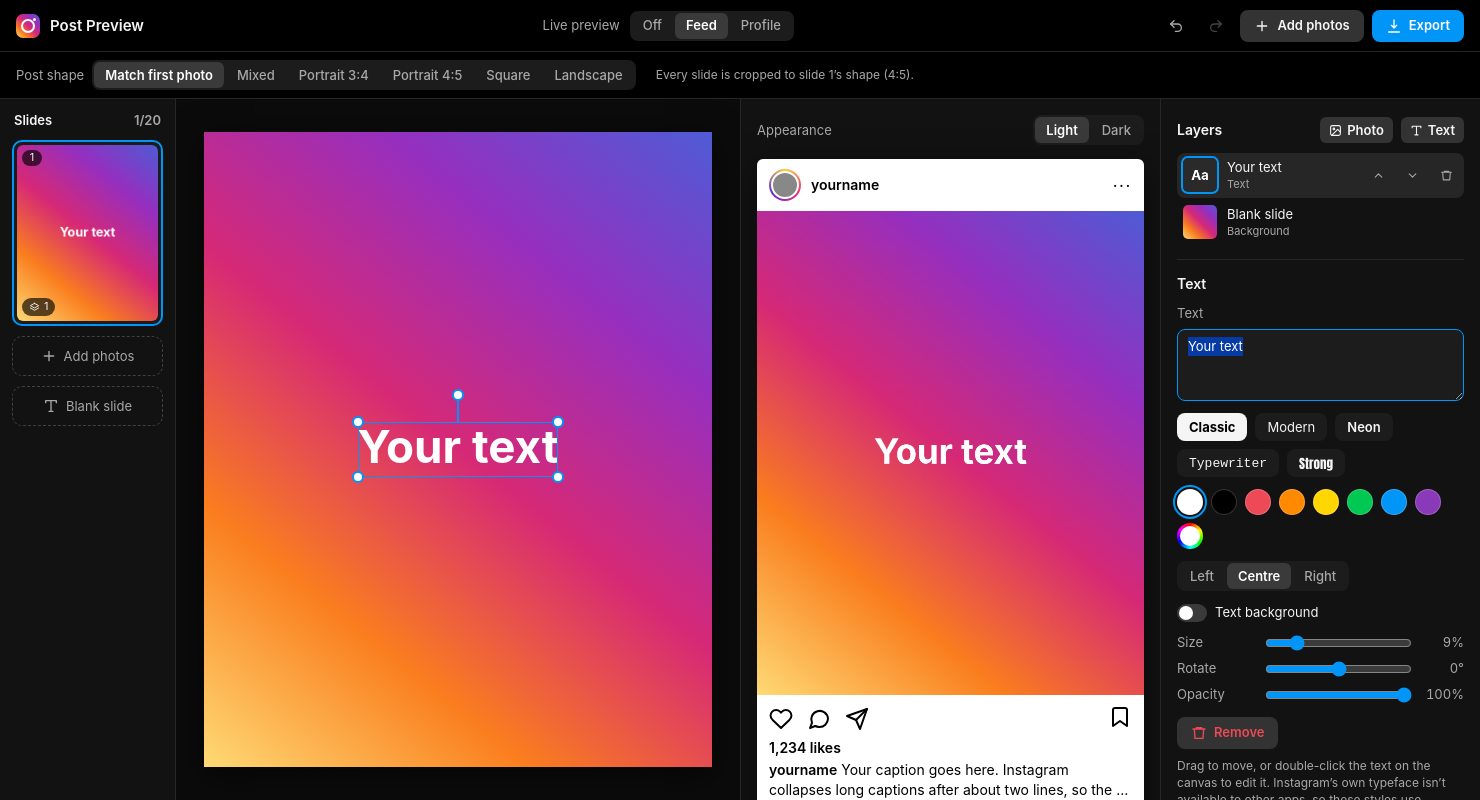
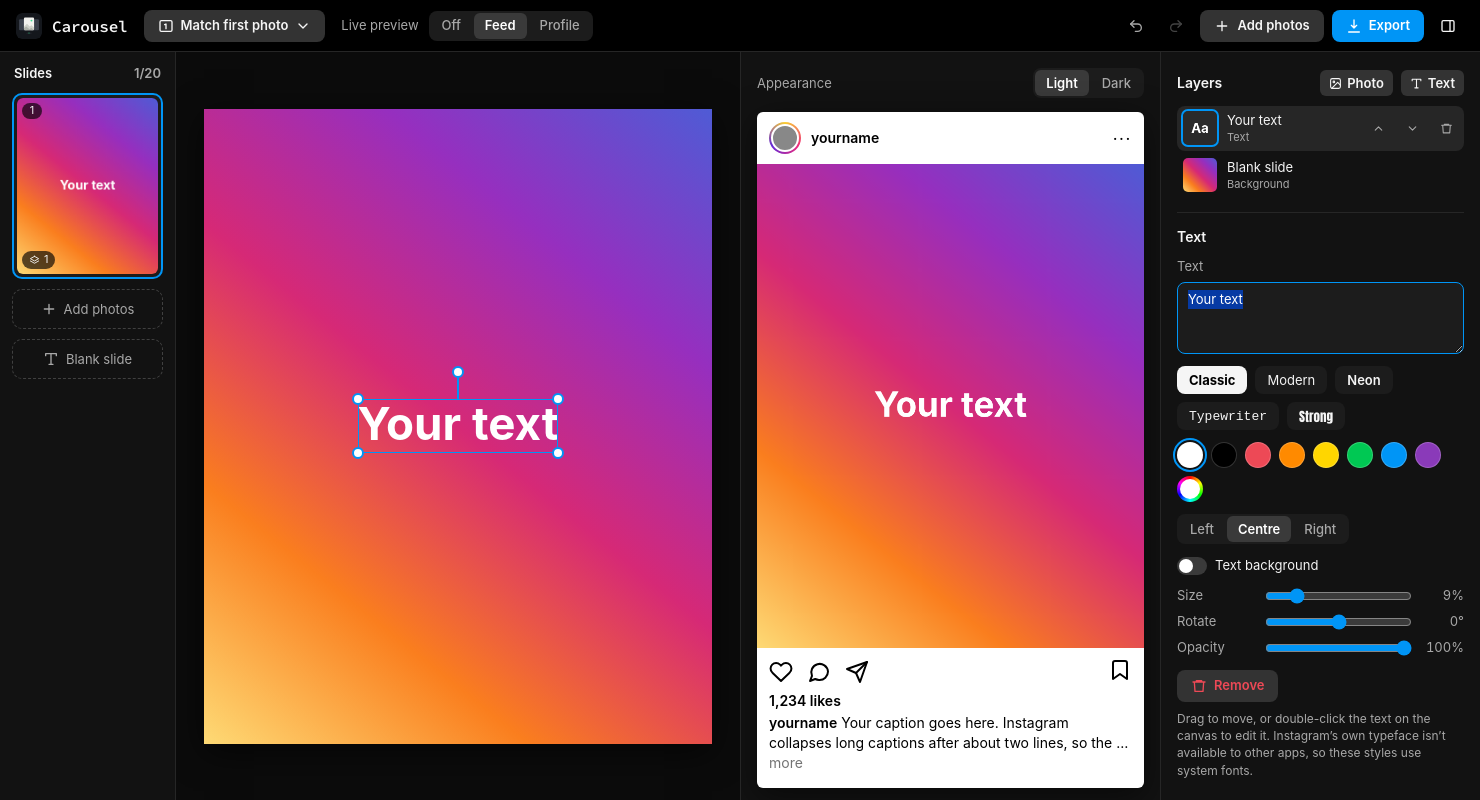
Before and after one commit to willjmsgit/Carousel, an Electron app: page renderer/index.html in a window 1480 px wide. Both pictures are taken after a click on the button "Blank slide". Drawn offline with Linux system fonts and the light colour scheme.

Commit message:
new icon and logo

```diff
--- a/main.js
+++ b/main.js
@@ -12,6 +12,7 @@ function createWindow() {
     minHeight: 700,
     backgroundColor: '#000000',
     autoHideMenuBar: true,
+    icon: path.join(__dirname, 'renderer', 'icon.png'),
     webPreferences: {
       preload: path.join(__dirname, 'preload.js'),
       contextIsolation: true,
--- a/renderer/app.js
+++ b/renderer/app.js
@@ -29,6 +29,14 @@
     comment: '<path d="M21 11.5a8.4 8.4 0 0 1-9 8.4 8.5 8.5 0 0 1-3.8-.9L3 21l2-5.2A8.4 8.4 0 1 1 21 11.5z"/>',
     send: '<path d="m22 2-7 20-4-9-9-4 20-7z"/><path d="M22 2 11 13"/>',
     type: '<path d="M4 7V4h16v3M9 20h6M12 4v16"/>',
+    sidebar: '<rect x="3" y="4" width="18" height="16" rx="2"/><path d="M15 4v16"/>',
+    check: '<path d="m5 12 5 5 9-10"/>',
+    shFirst: '<rect x="3" y="4" width="18" height="16" rx="2"/><path d="m10 10 2-1v7"/>',
+    shMixed: '<rect x="2.5" y="4" width="8" height="16" rx="1.5"/><rect x="13.5" y="4" width="8" height="8" rx="1.5"/><rect x="13.5" y="14" width="8" height="6" rx="1.5"/>',
+    sh34: '<rect x="6" y="4" width="12" height="16" rx="2"/>',
+    sh45: '<rect x="4.8" y="3" width="14.4" height="18" rx="2"/>',
+    sh11: '<rect x="4" y="4" width="16" height="16" rx="2"/>',
+    sh191: '<rect x="2" y="6.5" width="20" height="11" rx="2"/>',
     bookmark: '<path d="m19 21-7-5-7 5V5a2 2 0 0 1 2-2h10a2 2 0 0 1 2 2z"/>',
   };
   const ic = (n) => `<svg class="ic" viewBox="0 0 24 24" fill="none" stroke="currentColor" stroke-width="2" stroke-linecap="round" stroke-linejoin="round" aria-hidden="true">${ICONS[n]}</svg>`;
@@ -88,6 +96,8 @@
     slides: [], // [{ id, asset, rot, flip, zoom, panX, panY, fit, bg, adj, layers: [{ id, asset, cx, cy, w, rot, flip, opacity }] }]
     sel: 0,
     layer: null, // selected layer id on the selected slide; null = the background photo
+    panel: true, // right sidebar (layers + adjustments) visible
+    shapeMenu: false,
     preview: 'feed', // off | feed | grid: live preview beside the editor
     ratio: 'auto',
     mode: 'match',
@@ -165,7 +175,7 @@
   }
 
   const makeText = (x = 0.5, y = 0.5) => ({ id: ++uid, kind: 'text', text: 'Your text', style: 'classic', color: '#ffffff', size: 0.09, align: 'center', fill: false, cx: x, cy: y, rot: 0, opacity: 1 });
-  function focusText() { const t = $('#panel textarea'); if (t) { t.focus(); t.select(); } }
+  function focusText() { if (!state.panel) setPanel(true); const t = $('#panel textarea'); if (t) { t.focus(); t.select(); } }
   function addTextLayer() {
     const s = cur();
     if (!s) return;
@@ -439,27 +449,53 @@
     return d;
   }
 
+  const SHAPES = [['first', 'Match first photo', 'shFirst'], ['mixed', 'Mixed', 'shMixed'], ['3:4', '3:4', 'sh34'], ['4:5', '4:5', 'sh45'], ['1:1', 'Square', 'sh11'], ['1.91:1', 'Landscape', 'sh191']];
+
   function renderBar() {
-    const b = $('#bar');
-    b.innerHTML = '';
-    b.hidden = !state.slides.length;
-    if (!state.slides.length) return;
+    const wrap = $('#shapeWrap'), btn = $('#shapeBtn'), menu = $('#shapeMenu');
+    wrap.hidden = !state.slides.length;
+    menu.innerHTML = '';
+    if (!state.slides.length) { state.shapeMenu = false; menu.hidden = true; return; }
     const val = state.ratio !== 'auto' ? state.ratio : state.mode === 'mixed' ? 'mixed' : 'first';
-    const g1 = el('div', 'grp');
-    g1.append(txt('span', 'muted', 'Post shape'), seg([['first', 'Match first photo'], ['mixed', 'Mixed'], ['3:4', 'Portrait 3:4'], ['4:5', 'Portrait 4:5'], ['1:1', 'Square'], ['1.91:1', 'Landscape']], val, (v) => {
-      if (v === 'first') { state.ratio = 'auto'; state.mode = 'match'; }
-      else if (v === 'mixed') { state.ratio = 'auto'; state.mode = 'mixed'; }
-      else state.ratio = v;
-      renderAll();
-    }));
+    const now = SHAPES.find((x) => x[0] === val);
+    btn.innerHTML = `${ic(now[2])}<span>${now[1]}</span>${ic('down')}`;
+    btn.title = 'Post shape';
+    btn.setAttribute('aria-label', `Post shape: ${now[1]}`);
+    btn.setAttribute('aria-expanded', String(state.shapeMenu));
+    menu.hidden = !state.shapeMenu;
+    SHAPES.forEach(([v, label, icon]) => {
+      const on = v === val;
+      const it = button('menu-item' + (on ? ' on' : ''), `${ic(icon)}<span>${label}</span>${on ? ic('check') : ''}`, null, () => {
+        if (v === 'first') { state.ratio = 'auto'; state.mode = 'match'; }
+        else if (v === 'mixed') { state.ratio = 'auto'; state.mode = 'mixed'; }
+        else state.ratio = v;
+        state.shapeMenu = false;
+        renderAll();
+      });
+      it.setAttribute('role', 'menuitemradio');
+      it.setAttribute('aria-checked', String(on));
+      menu.append(it);
+    });
     const ar = frameInfo().frameAR;
     const names = [[3 / 4, '3:4'], [4 / 5, '4:5'], [1, '1:1'], [1.91, '1.91:1']];
     const hit = names.find(([v]) => Math.abs(v - ar) < 0.01);
     const nm = hit ? hit[1] : `${ar.toFixed(2)}:1`;
     const hint = val === 'mixed' ? 'Each slide keeps its own shape (3:4 to 1.91:1 only). The tallest sets the frame; shorter ones get bars.'
       : val === 'first' ? `Every slide is cropped to slide 1’s shape (${nm}).` : `Every slide is cropped to ${nm}.`;
-    const g2 = txt('span', 'muted hint', hint);
-    b.append(g1, g2, el('span', 'spacer'));
+    menu.append(txt('p', 'menu-note', hint));
+  }
+
+  function setShapeMenu(open) { state.shapeMenu = open; renderBar(); }
+
+  function setPanel(open) {
+    state.panel = open;
+    $('#panel').hidden = !open;
+    $('main').classList.toggle('no-panel', !open);
+    const b = $('#togglePanel');
+    b.setAttribute('aria-pressed', String(open));
+    b.title = (open ? 'Hide sidebar' : 'Show sidebar') + ' (Ctrl+\\)';
+    b.setAttribute('aria-label', open ? 'Hide sidebar' : 'Show sidebar');
+    try { localStorage.setItem('carousel.panel', open ? '1' : '0'); } catch (e) { /* storage unavailable */ }
   }
 
   // ----- slide rail -----
@@ -831,7 +867,7 @@
     const total = 9;
     gridTiles = [];
     const host = el('div', `profile ${state.theme}`);
-    const hd = el('div', 'p-head', `<div class="av"><i></i></div><div><div class="un"></div><div class="stats"><span><b>${list.length}</b> posts</span><span><b>1,234</b> followers</span><span><b>321</b> following</span></div></div>`);
+    const hd = el('div', 'p-head', `<div class="av"><i></i></div><div><div class="un"></div><div class="stats"><span><b>${list.length}</b> posts</span><span><b>0</b> followers</span><span><b>0</b> following</span></div></div>`);
     hd.querySelector('.un').textContent = state.username || 'yourname';
     const grid = el('div', 'grid');
     const tw = 300, th = Math.round(300 / tileAR);
@@ -1227,6 +1263,13 @@
   $('#redo').onclick = redo;
   $('#add').onclick = () => $('#file').click();
   $('#export').onclick = openExport;
+  $('#togglePanel').innerHTML = ic('sidebar');
+  $('#togglePanel').onclick = () => setPanel(!state.panel);
+  $('#shapeBtn').onclick = () => setShapeMenu(!state.shapeMenu);
+  document.addEventListener('pointerdown', (e) => { if (state.shapeMenu && !$('#shapeWrap').contains(e.target)) setShapeMenu(false); });
+  let savedPanel = '1';
+  try { savedPanel = localStorage.getItem('carousel.panel') || '1'; } catch (e) { /* storage unavailable */ }
+  setPanel(savedPanel !== '0');
   $('#file').onchange = (e) => { addFiles(e.target.files); e.target.value = ''; };
   $('#fileLayer').onchange = (e) => { addLayerFiles(e.target.files); e.target.value = ''; };
   document.querySelectorAll('#views button').forEach((b) => (b.onclick = () => { state.preview = b.dataset.view; renderStage(); updateTop(); }));
@@ -1295,6 +1338,8 @@
 
   window.addEventListener('keydown', (e) => {
     if (!$('#modal').hidden) { if (e.key === 'Escape') closeModal(); return; }
+    if (state.shapeMenu && e.key === 'Escape') { setShapeMenu(false); $('#shapeBtn').focus(); return; }
+    if ((e.ctrlKey || e.metaKey) && e.key === '\\') { e.preventDefault(); return setPanel(!state.panel); }
     const t = document.activeElement;
     const typing = t && (t.tagName === 'TEXTAREA' || (t.tagName === 'INPUT' && t.type === 'text'));
     const mod = e.ctrlKey || e.metaKey;
--- a/renderer/index.html
+++ b/renderer/index.html
@@ -4,12 +4,17 @@
   <meta charset="utf-8" />
   <meta http-equiv="Content-Security-Policy" content="default-src 'self'; img-src 'self' blob: data:; style-src 'self' 'unsafe-inline'; script-src 'self'" />
   <meta name="viewport" content="width=device-width, initial-scale=1" />
-  <title>IG Post Preview</title>
+  <title>Carousel</title>
+  <link rel="icon" href="icon.png" />
   <link rel="stylesheet" href="styles.css" />
 </head>
 <body>
   <header class="top">
-    <div class="brand"><span class="logo" aria-hidden="true"></span><span class="wordmark">Post Preview</span></div>
+    <div class="brand"><img class="logo" src="icon.svg" alt="" /><span class="wordmark">Carousel</span></div>
+    <div id="shapeWrap" class="menu-wrap" hidden>
+      <button type="button" id="shapeBtn" class="btn" aria-haspopup="menu"></button>
+      <div id="shapeMenu" class="menu" role="menu" hidden></div>
+    </div>
     <div class="views"><span class="muted">Live preview</span>
       <nav id="views" class="seg" aria-label="Live preview">
         <button type="button" data-view="off">Off</button>
@@ -22,10 +27,9 @@
       <button type="button" id="redo" class="icon-btn" title="Redo (Ctrl+Shift+Z)" aria-label="Redo"></button>
       <button type="button" id="add" class="btn"></button>
       <button type="button" id="export" class="btn primary"></button>
+      <button type="button" id="togglePanel" class="icon-btn"></button>
     </div>
   </header>
-
-  <div id="bar" class="bar" hidden></div>
 
   <main>
     <aside id="strip" class="strip" aria-label="Slides"></aside>
--- a/renderer/styles.css
+++ b/renderer/styles.css
@@ -1,3 +1,4 @@
+@font-face { font-family: "Source Code Pro"; font-weight: 600; font-style: normal; font-display: swap; src: url("fonts/source-code-pro-latin-600-normal.woff2") format("woff2"); }
 /* Instagram's dark theme: neutral blacks, white text, one blue accent. System font, like Instagram's own UI. */
 :root {
   --bg: #000; --work: #0b0b0b; --surface: #121212; --raised: #1c1c1c; --hover: #262626; --press: #333; --line: #262626;
@@ -18,12 +19,10 @@ h2, h3 { margin: 0; font-weight: 600; }
 
 /* top bar */
 .top { display: flex; align-items: center; gap: 16px; height: 52px; padding: 0 16px; background: var(--bg); border-bottom: 1px solid var(--line); flex: none; }
-.brand { display: flex; align-items: center; gap: 10px; width: 160px; }
-.logo { width: 24px; height: 24px; border-radius: 7px; background: var(--ig); position: relative; flex: none; }
-.logo::before { content: ""; position: absolute; inset: 5px; border: 2px solid #fff; border-radius: 50%; }
-.logo::after { content: ""; position: absolute; top: 4px; right: 4px; width: 3px; height: 3px; border-radius: 50%; background: #fff; }
-.wordmark { font-weight: 600; font-size: 15px; }
-.views { margin: 0 auto; display: flex; align-items: center; gap: 10px; }
+.brand { display: flex; align-items: center; gap: 10px; }
+.logo { width: 26px; height: 26px; flex: none; border-radius: 6px; }
+.wordmark { font: 600 16px/1 "Source Code Pro", ui-monospace, Consolas, "DejaVu Sans Mono", monospace; letter-spacing: -.01em; }
+.views { margin: 0 auto 0 0; display: flex; align-items: center; gap: 10px; }
 .top-actions { display: flex; align-items: center; gap: 8px; }
 
 /* controls */
@@ -38,6 +37,7 @@ button { font: inherit; color: inherit; }
 .btn:disabled, .icon-btn:disabled, .seg button:disabled { opacity: .4; cursor: default; }
 .icon-btn { width: 32px; height: 32px; display: grid; place-items: center; background: none; border: 0; border-radius: 8px; color: var(--muted); }
 .icon-btn:hover:not(:disabled) { background: var(--raised); color: var(--text); }
+.icon-btn[aria-pressed="true"] { color: var(--text); }
 .seg { display: inline-flex; padding: 2px; gap: 2px; background: var(--raised); border-radius: 8px; max-width: 100%; }
 .seg button { height: 26px; padding: 0 11px; background: none; border: 0; border-radius: 6px; color: var(--muted); white-space: nowrap; font-weight: 500; }
 .seg button:hover:not(:disabled) { color: var(--text); }
@@ -60,12 +60,19 @@ input[type=color] { width: 26px; height: 26px; padding: 3px; border: 0; border-r
 input[type=color]::-webkit-color-swatch-wrapper { padding: 0; }
 input[type=color]::-webkit-color-swatch { border: 0; border-radius: 50%; }
 
-/* post shape bar */
-.bar { display: flex; align-items: center; flex-wrap: wrap; gap: 6px 20px; padding: 8px 16px; background: var(--bg); border-bottom: 1px solid var(--line); flex: none; }
-.bar .grp { display: flex; align-items: center; gap: 8px; }
-.bar .hint { max-width: 460px; font-size: 12px; }
+/* post shape menu */
+.menu-wrap { position: relative; }
+.menu { position: absolute; top: calc(100% + 6px); left: 0; z-index: 15; width: 252px; padding: 6px; background: var(--raised); border: 1px solid var(--press); border-radius: 10px; box-shadow: 0 12px 32px rgba(0,0,0,.6); }
+.menu-item { display: flex; align-items: center; gap: 10px; width: 100%; height: 34px; padding: 0 10px; background: none; border: 0; border-radius: 7px; color: var(--text); text-align: left; cursor: pointer; }
+.menu-item span { flex: 1; }
+.menu-item:hover { background: var(--hover); }
+.menu-item.on { font-weight: 600; }
+.menu-item .ic { width: 18px; height: 18px; color: var(--muted); }
+.menu-item.on .ic { color: var(--text); }
+.menu-note { margin: 6px 6px 4px; padding-top: 8px; border-top: 1px solid var(--press); color: var(--muted); font-size: 12px; }
 
 main { flex: 1; display: grid; grid-template-columns: 176px minmax(0, 1fr) 320px; min-height: 0; }
+main.no-panel { grid-template-columns: 176px minmax(0, 1fr); }
 
 /* slide rail */
 .strip { overflow-y: auto; padding: 12px; display: flex; flex-direction: column; gap: 10px; background: var(--surface); border-right: 1px solid var(--line); }
```
Also changed, not shown: package.json (+5 -4 lines), build/icon.ico (added), build/icon.png (added), renderer/fonts/source-code-pro-latin-600-normal.woff2 (added), renderer/icon.png (added), renderer/icon.svg (added), 1 other file.
